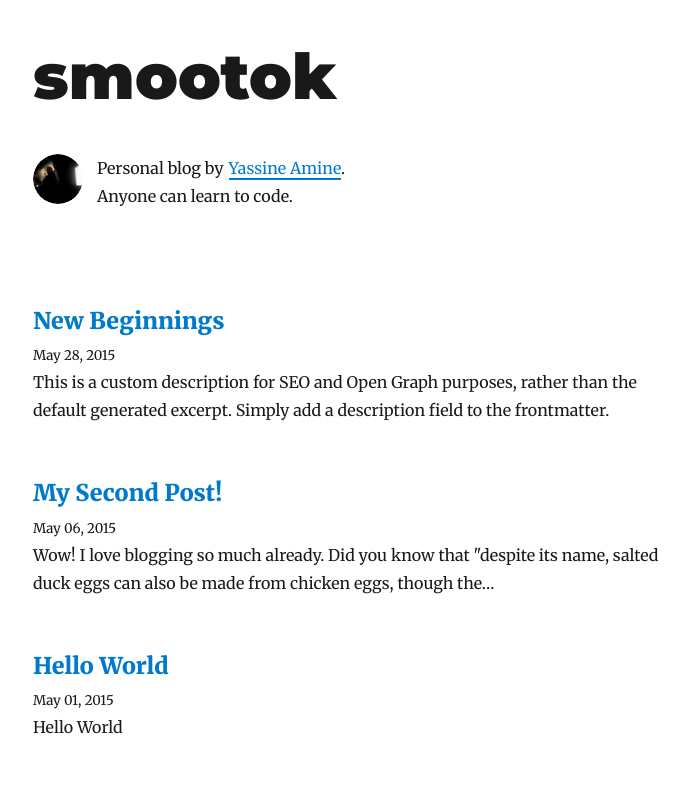
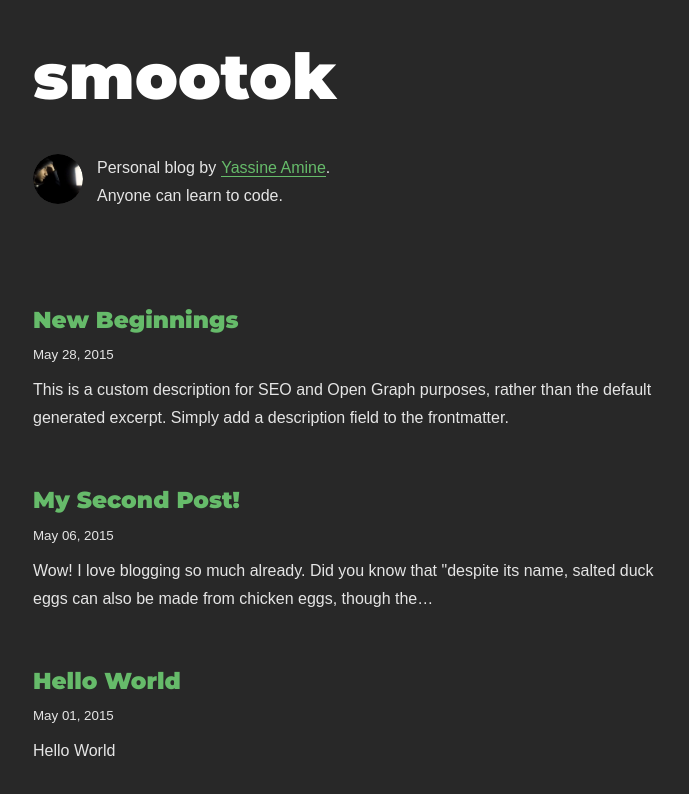
Before and after one commit to smootok/smootok.com, a Gatsby site: page / in a window 1280 px wide. Shown: the whole page, without its empty margins (292-981 px from the left). Built offline with nearby package versions, Linux system fonts and the light colour scheme; Gatsby itself is replaced by a stand-in of ours; some packages are replaced by stand-ins of ours.

Commit message:
Customize styles

```diff
--- a/gatsby-browser.js
+++ b/gatsby-browser.js
@@ -1,3 +1,5 @@
 // custom typefaces
 import "typeface-montserrat"
-import "typeface-merriweather"
+
+// global styling
+import "./src/styles/global.css"
--- a/package.json
+++ b/package.json
@@ -30,7 +30,6 @@
     "react-dom": "^16.12.0",
     "react-helmet": "^5.2.1",
     "react-typography": "^0.16.19",
-    "typeface-merriweather": "0.0.72",
     "typeface-montserrat": "0.0.75",
     "typography": "^0.16.19",
     "typography-theme-wordpress-2016": "^0.16.19"
--- a/src/components/bio.js
+++ b/src/components/bio.js
@@ -14,7 +14,7 @@ import { rhythm } from "../utils/typography"
 const Bio = () => {
   const data = useStaticQuery(graphql`
     query BioQuery {
-      avatar: file(absolutePath: { regex: "/profile-pic.jpg/" }) {
+      avatar: file(absolutePath: { regex: "/smootok-pic.jpg/" }) {
         childImageSharp {
           fixed(width: 50, height: 50) {
             ...GatsbyImageSharpFixed
--- a/src/components/layout.js
+++ b/src/components/layout.js
@@ -42,7 +42,7 @@ class Layout extends React.Component {
             style={{
               boxShadow: `none`,
               textDecoration: `none`,
-              color: `inherit`,
+              color: `#66BB6A`,
             }}
             to={`/`}
           >
--- /dev/null
+++ b/src/styles/global.css
@@ -0,0 +1,207 @@
+body {
+  background-color: #282828;
+  color: rgba(255, 255, 255, 0.88);
+}
+
+body main article header {
+  padding-bottom: 0.5rem;
+}
+
+body main article section h1,
+body main article section h2,
+body main article section h3,
+body main article section h4,
+body main article section h5,
+body main article section h6 {
+  font-weight: 700;
+}
+
+h1,
+h2,
+h3,
+h4,
+h5,
+h6 {
+  color: #ffffff;
+}
+
+strong {
+  color: #ffffff;
+}
+
+hr {
+  color: hsla(0, 0%, 100%, 0.2);
+}
+
+body a {
+  color: #66bb6a;
+  box-shadow: none;
+}
+
+blockquote {
+  color: rgba(255, 255, 255, 0.88);
+  border-left: 0.2rem solid hsla(255, 255%, 255%, 0.6);
+}
+
+/**
+ * Based on copypasta from Remy Bach and Sarah Drasner
+ */
+code[class*="language-"],
+pre[class*="language-"] {
+  font-size: 0.8rem;
+  color: white;
+  background: none;
+  font-family: Consolas, Menlo, Monaco, source-code-pro, Courier New, monospace;
+  font-feature-settings: normal;
+  text-align: left;
+  white-space: pre;
+  word-spacing: normal;
+  word-break: normal;
+  word-wrap: normal;
+  line-height: 1.5;
+  margin-bottom: 0;
+
+  -moz-tab-size: 4;
+  -o-tab-size: 4;
+  tab-size: 4;
+
+  -webkit-hyphens: none;
+  -moz-hyphens: none;
+  -ms-hyphens: none;
+  hyphens: none;
+}
+
+/* Code blocks */
+pre[class*="language-"] {
+  overflow: auto;
+  padding: 1.3125rem;
+}
+
+pre[class*="language-"]::-moz-selection {
+  /* Firefox */
+  background: hsl(207, 4%, 16%);
+}
+
+pre[class*="language-"]::selection {
+  /* Safari */
+  background: hsl(207, 4%, 16%);
+}
+
+/* Text Selection colour */
+pre[class*="language-"]::-moz-selection,
+pre[class*="language-"] ::-moz-selection {
+  text-shadow: none;
+  background: hsla(0, 0%, 100%, 0.15);
+}
+
+pre[class*="language-"]::selection,
+pre[class*="language-"] ::selection {
+  text-shadow: none;
+  background: hsla(0, 0%, 100%, 0.15);
+}
+
+/* Inline code */
+:not(pre) > code[class*="language-"] {
+  border-radius: 0.3em;
+  background: hsl(222, 14%, 25%);
+  color: #e6e6e6;
+  padding: 0.15em 0.2em 0.05em;
+  white-space: normal;
+}
+
+.token.attr-name {
+  color: rgb(173, 219, 103);
+  font-style: italic;
+}
+
+.token.comment {
+  color: rgb(128, 147, 147);
+}
+
+.token.string,
+.token.url {
+  color: rgb(173, 219, 103);
+}
+
+.token.variable {
+  color: rgb(214, 222, 235);
+}
+
+.token.number {
+  color: rgb(247, 140, 108);
+}
+
+.token.builtin,
+.token.char,
+.token.constant,
+.token.function {
+  color: rgb(130, 170, 255);
+}
+
+.token.punctuation {
+  color: rgb(199, 146, 234);
+}
+
+.token.selector,
+.token.doctype {
+  color: rgb(199, 146, 234);
+  font-style: "italic";
+}
+
+.token.class-name {
+  color: rgb(255, 203, 139);
+}
+
+.token.tag,
+.token.operator,
+.token.keyword {
+  color: #ffa7c4;
+}
+
+.token.boolean {
+  color: rgb(255, 88, 116);
+}
+
+.token.property {
+  color: rgb(128, 203, 196);
+}
+
+.token.namespace {
+  color: rgb(178, 204, 214);
+}
+
+pre[data-line] {
+  padding: 1em 0 1em 3em;
+  position: relative;
+}
+
+.gatsby-highlight-code-line {
+  background-color: hsla(207, 95%, 15%, 1);
+  display: block;
+  margin-right: -1.3125rem;
+  margin-left: -1.3125rem;
+  padding-right: 1em;
+  padding-left: 1.25em;
+  border-left: 0.25em solid #ffa7c4;
+}
+
+.gatsby-highlight {
+  margin-bottom: 1.75rem;
+  margin-left: -1.3125rem;
+  margin-right: -1.3125rem;
+  border-radius: 10px;
+  background: #011627;
+  -webkit-overflow-scrolling: touch;
+  overflow: auto;
+}
+
+@media (max-width: 672px) {
+  .gatsby-highlight {
+    border-radius: 0;
+  }
+}
+
+.gatsby-highlight pre[class*="language-"] {
+  float: left;
+  min-width: 100%;
+}
--- a/src/utils/typography.js
+++ b/src/utils/typography.js
@@ -11,7 +11,15 @@ Wordpress2016.overrideThemeStyles = () => {
 
 delete Wordpress2016.googleFonts
 
-const typography = new Typography(Wordpress2016)
+const typography = new Typography({
+  ...Wordpress2016,
+  baseFontSize: "16px",
+  headerFontFamily: [
+    "Montserrat",
+    "sans-serif",
+  ],
+  bodyFontFamily: ["sans-serif"],
+})
 
 // Hot reload typography in development.
 if (process.env.NODE_ENV !== `production`) {
```
Also changed, not shown: content/assets/smootok-pic.jpg (renamed from content/assets/profile-pic.jpg), 1 other file.
